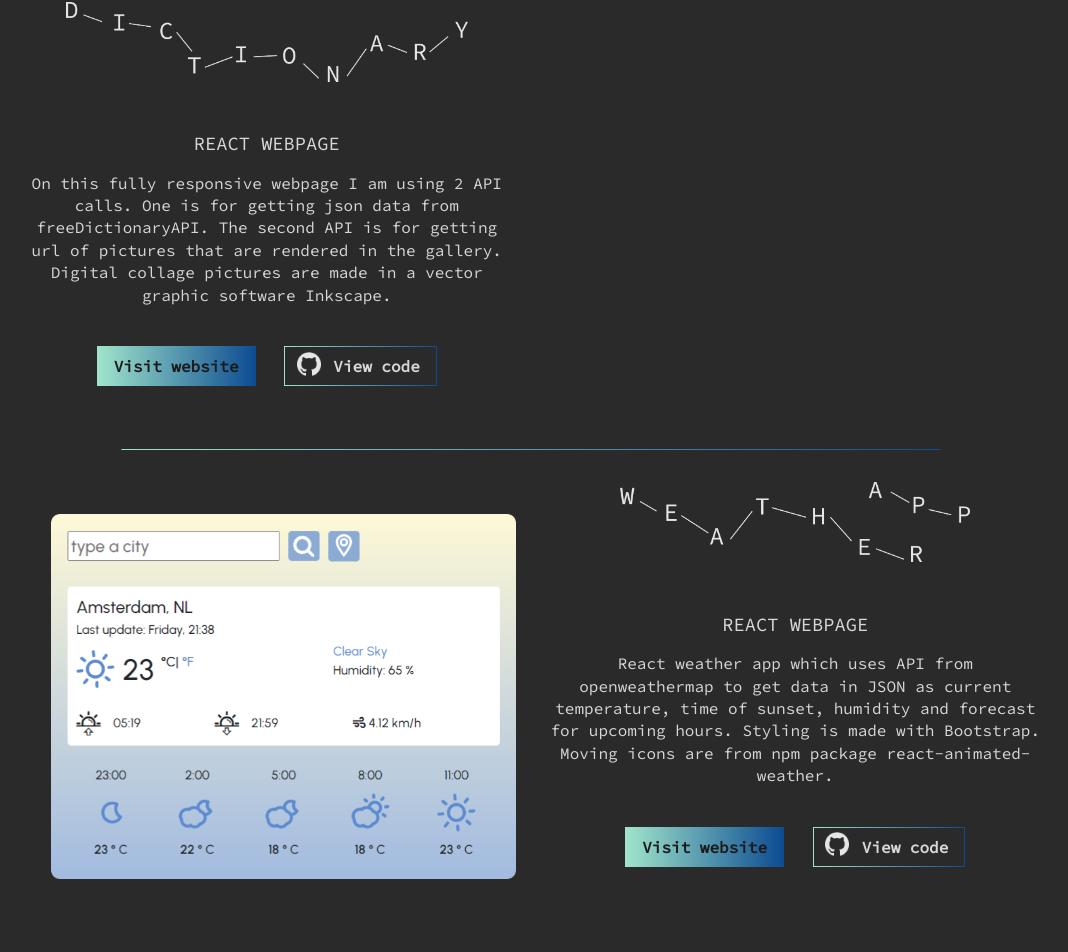
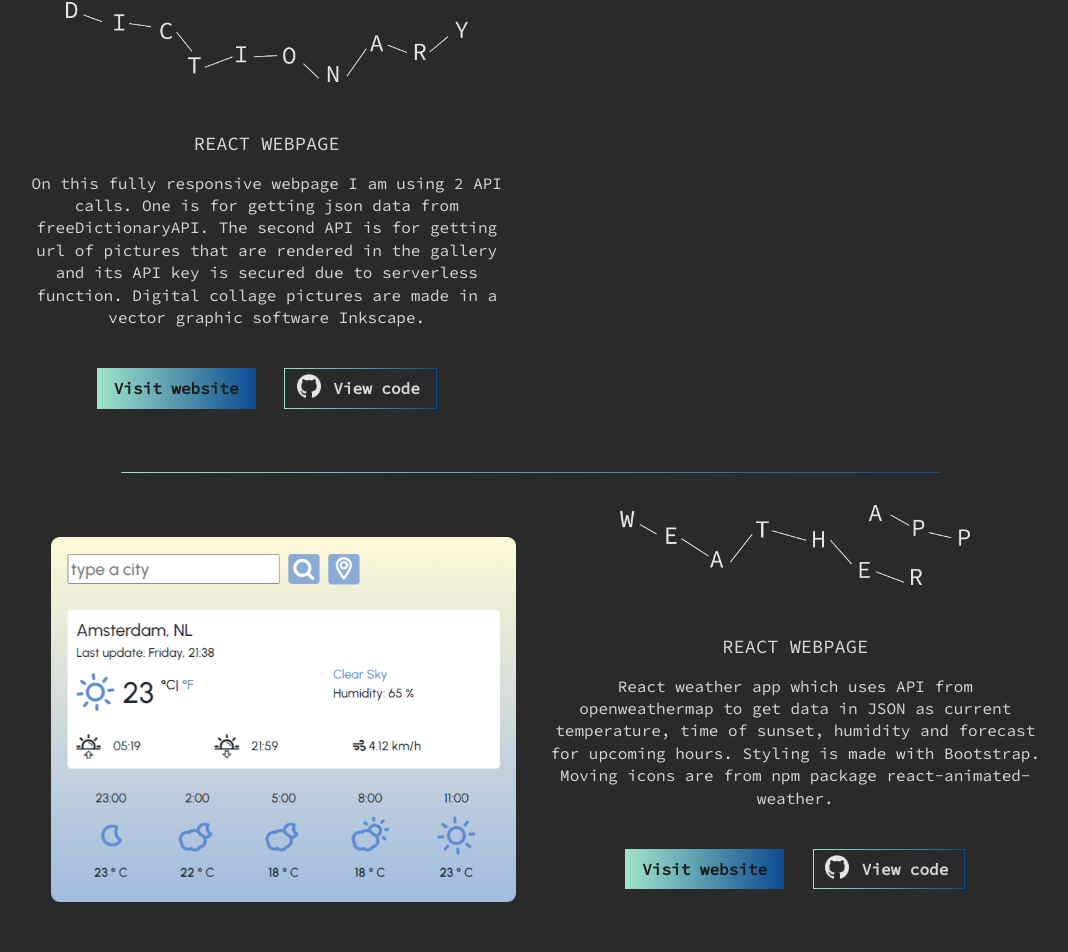
Before and after one commit to havoriskova/portfolio, a React (Create React App) app in the folder 01-portfolio/: page /projects in a window 1280 px wide. Shown: the part 1344-2296 px from the top of the page, without its empty margins (109-1177 px from the left). Built offline with nearby package versions, Linux system fonts and the light colour scheme; the HTML template or start-up script is replaced by a standard one.

Commit message:
Update Dictionary.js

```diff
--- a/01-portfolio/src/components/projects/Dictionary.js
+++ b/01-portfolio/src/components/projects/Dictionary.js
@@ -18,7 +18,10 @@ const Dictionary = (props) => {
                         <p>budouci fotka pro telefony</p>{/* <img alt='printscreen of page' src={}/> tady bude fotka optimalizovana pro telefon */}
                     </div>
 
-                    <p>On this fully responsive webpage I am using 2 API calls. One is for getting json data from freeDictionaryAPI. The second API is for getting url of pictures that are rendered in the gallery. Digital collage pictures are made in a vector graphic software Inkscape.</p>
+                    <p>On this fully responsive webpage I am using 2 API calls. One is for getting json data from freeDictionaryAPI.
+                        The second API is for getting url of pictures that are rendered in the gallery and
+                        its API key is secured due to serverless function.
+                        Digital collage pictures are made in a vector graphic software Inkscape.</p>
 
                     <a className='projectsLink' href='https://voriskova-dictionary.netlify.app/' target='_blank' rel='noreferrer'>Visit website</a>
                     <a className='projectsLink' href='https://github.com/havoriskova/dictionary' target='_blank' rel='noreferrer'><img className='projectsGithubLogo' src={githubLogo} alt='github logo'/>View code</a>
```
